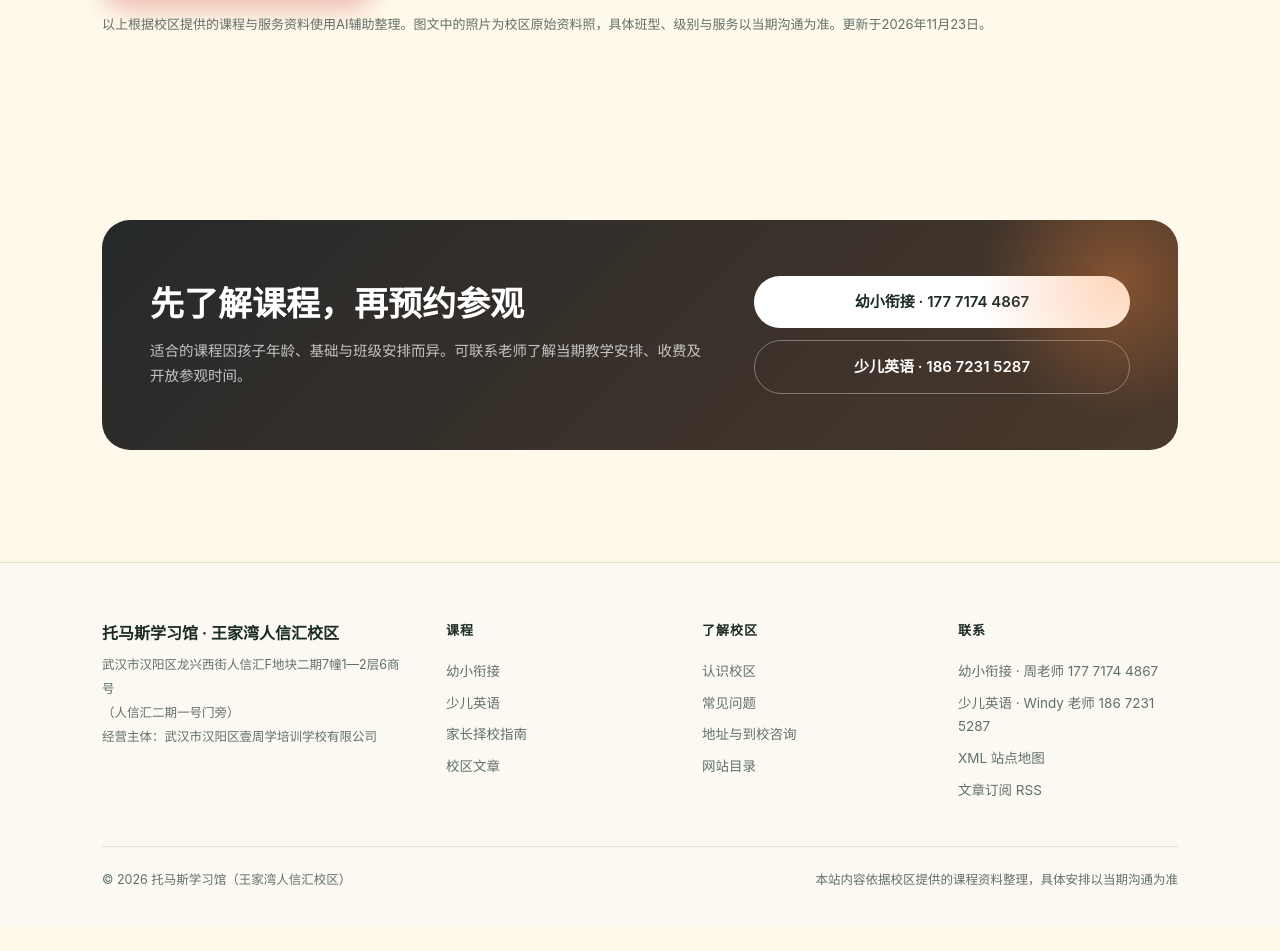
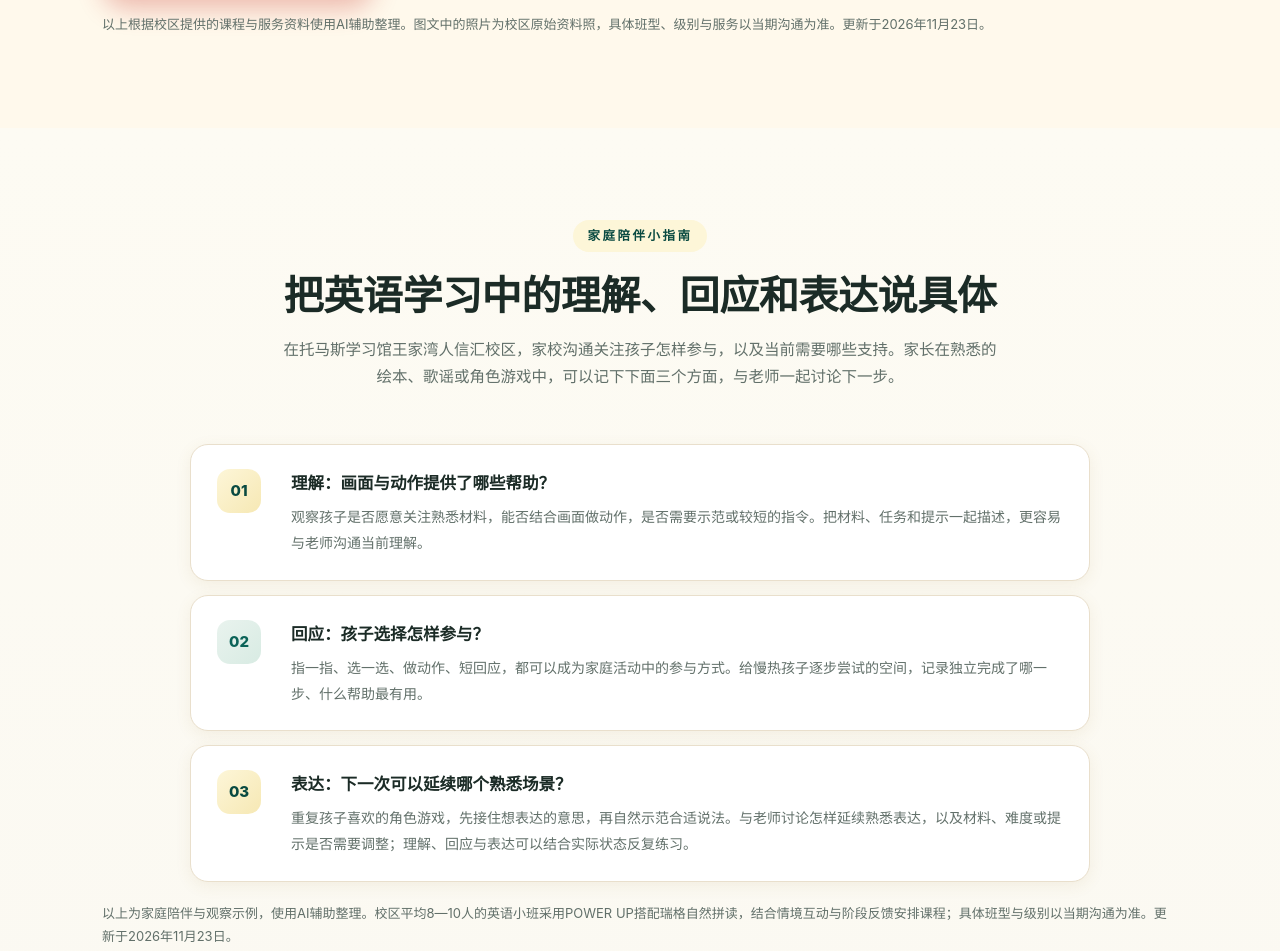
Before and after one commit to yansuansuansuan/thomasschool, a plain HTML site: page kids-english.html in a window 1280 px wide. Shown: the part 5028-5979 px from the top of the page. Before the commit the page ends 5953 px from the top, so only its background shows below. Drawn offline with Linux system fonts and the light colour scheme.

Commit message:
为少儿英语课程补充家庭观察与沟通指南

```diff
--- a/kids-english.html
+++ b/kids-english.html
@@ -85,6 +85,8 @@
   </div>
 </section>
 
+<section class="section tint" id="english-family-observation"><div class="container"><div class="sec-head reveal"><span class="sec-tag">家庭陪伴小指南</span><h2>把英语学习中的理解、回应和表达说具体</h2><p>在托马斯学习馆王家湾人信汇校区，家校沟通关注孩子怎样参与，以及当前需要哪些支持。家长在熟悉的绘本、歌谣或角色游戏中，可以记下下面三个方面，与老师一起讨论下一步。</p></div><div class="std-list"><div class="std reveal"><span class="no">01</span><div><h3>理解：画面与动作提供了哪些帮助？</h3><p>观察孩子是否愿意关注熟悉材料，能否结合画面做动作，是否需要示范或较短的指令。把材料、任务和提示一起描述，更容易与老师沟通当前理解。</p></div></div><div class="std reveal"><span class="no">02</span><div><h3>回应：孩子选择怎样参与？</h3><p>指一指、选一选、做动作、短回应，都可以成为家庭活动中的参与方式。给慢热孩子逐步尝试的空间，记录独立完成了哪一步、什么帮助最有用。</p></div></div><div class="std reveal"><span class="no">03</span><div><h3>表达：下一次可以延续哪个熟悉场景？</h3><p>重复孩子喜欢的角色游戏，先接住想表达的意思，再自然示范合适说法。与老师讨论怎样延续熟悉表达，以及材料、难度或提示是否需要调整；理解、回应与表达可以结合实际状态反复练习。</p></div></div></div><p style="color:var(--muted);font-size:13px;margin-top:20px">以上为家庭陪伴与观察示例，使用AI辅助整理。校区平均8—10人的英语小班采用POWER UP搭配瑞格自然拼读，结合情境互动与阶段反馈安排课程；具体班型与级别以当期沟通为准。更新于2026年11月23日。</p></div></section>
+
 <section class="section">
   <div class="container">
     <div class="cta-band reveal">
```
